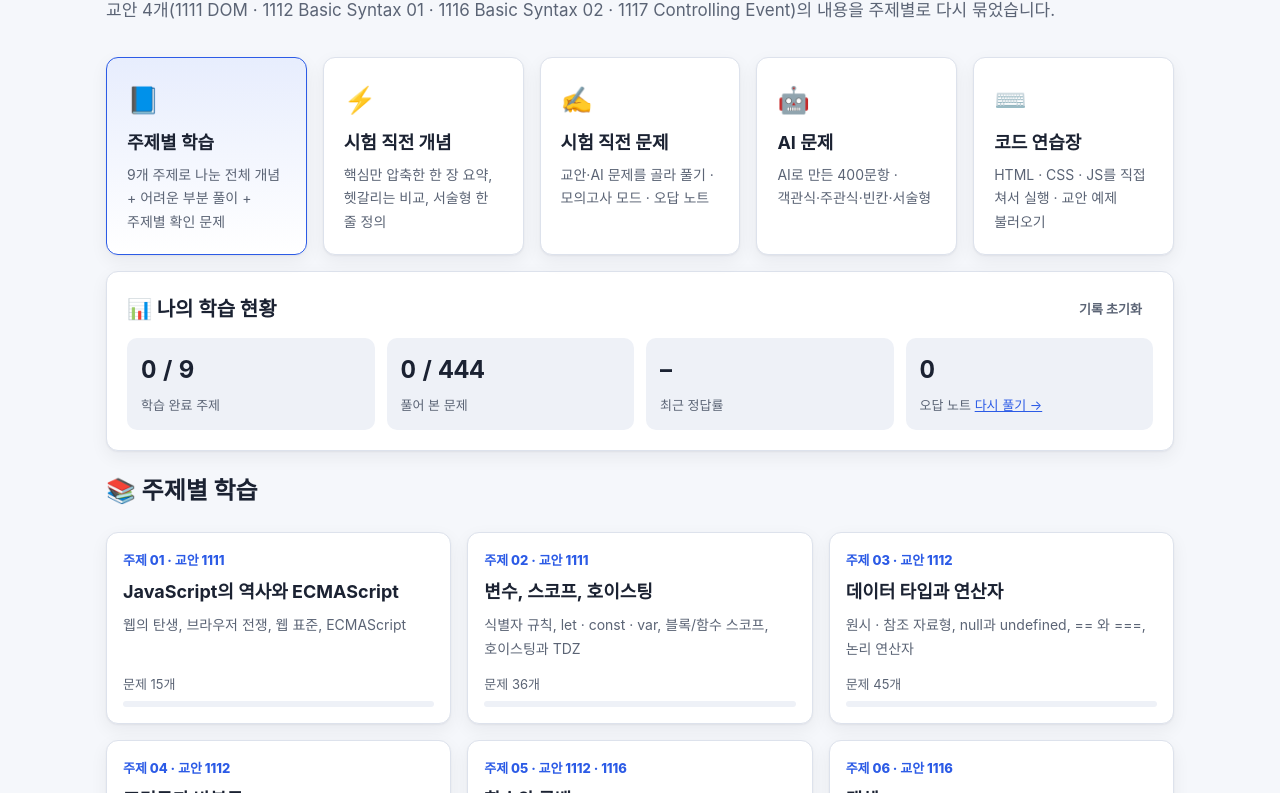
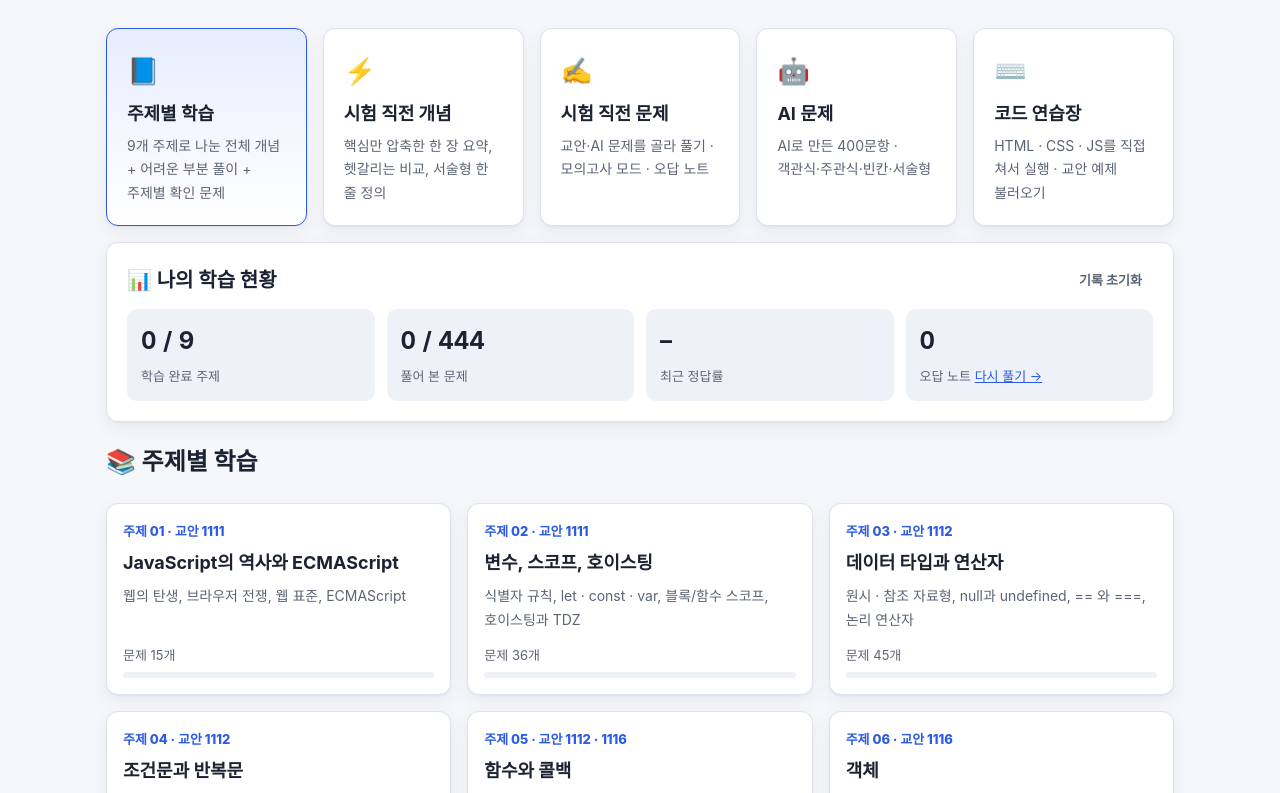
Before and after one commit to Hiri-kor/JavaScript-Study-SSAFY, a plain HTML site: page index.html in a window 1280 px wide. Shown: the part 201-994 px from the top of the page. Drawn offline with Linux system fonts and the light colour scheme.

Commit message:
홈 첫 화면의 교안 안내 문장 삭제
Co-Authored-By: Claude Opus 5.5 <noreply@anthropic.com>

```diff
--- a/index.html
+++ b/index.html
@@ -15,7 +15,6 @@
   <section class="hero-home">
     <p class="eyebrow">SSAFY JavaScript · 객관식 / 주관식 / 서술형 대비</p>
     <h1>JavaScript 시험 대비 노트</h1>
-    <p>교안 4개(1111 DOM · 1112 Basic Syntax 01 · 1116 Basic Syntax 02 · 1117 Controlling Event)의 내용을 주제별로 다시 묶었습니다.</p>
   </section>
 
   <div class="grid mode-grid">
```
